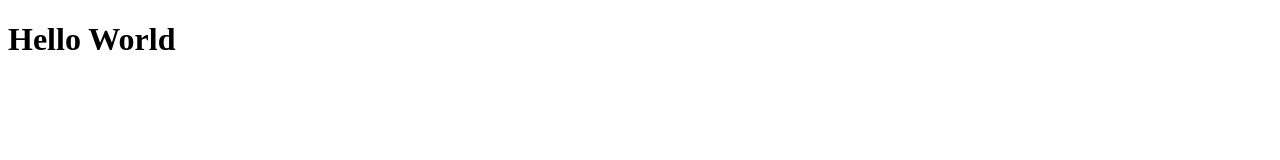
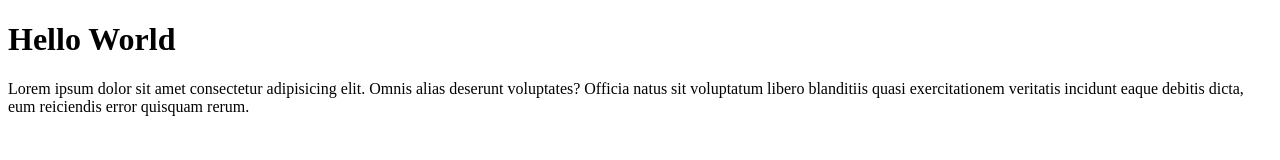
Before and after one commit to wina0404/wina-repo-3, a plain HTML site: page index.html in a window 1280 px wide. Drawn offline with Linux system fonts and the light colour scheme.

Commit message:
menambah paragraf

```diff
--- a/index.html
+++ b/index.html
@@ -7,5 +7,6 @@
 </head>
 <body>
     <h1>Hello World</h1>
+    <p>Lorem ipsum dolor sit amet consectetur adipisicing elit. Omnis alias deserunt voluptates? Officia natus sit voluptatum libero blanditiis quasi exercitationem veritatis incidunt eaque debitis dicta, eum reiciendis error quisquam rerum.</p>
 </body>
 </html>
```
